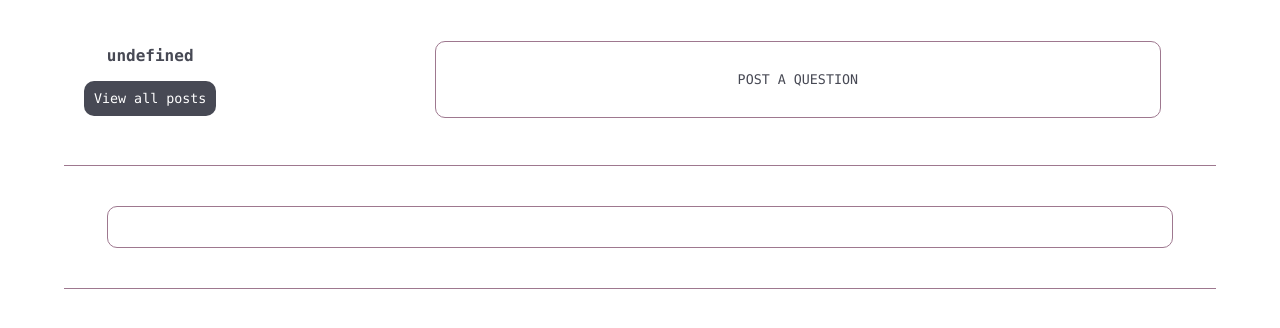
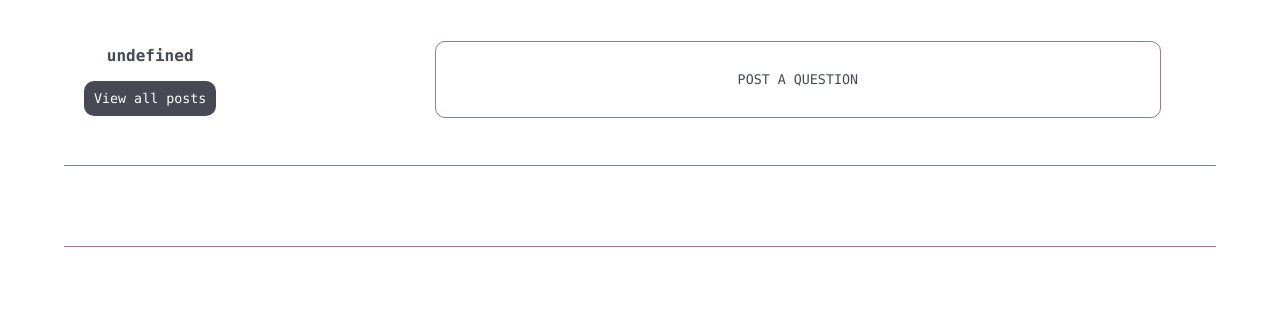
Before and after one commit to carlottachen/Capstone-Project, a website: page public/myposts.html in a window 1280 px wide. Shown: the part 108-436 px from the top of the page. Drawn offline with nearby package versions, Linux system fonts and the light colour scheme; no server answers.

```diff
--- a/public/myposts.html
+++ b/public/myposts.html
@@ -63,7 +63,6 @@
 
 		<section class="post-body">
 			<div class="list-posts">
-				<div id="a-post" a></div>
 			</div>
 		</section>
 	</main>
```
Also changed, not shown: public/comPosts.html (+0 -1 lines), public/comPosts.js (+6 -4 lines).
